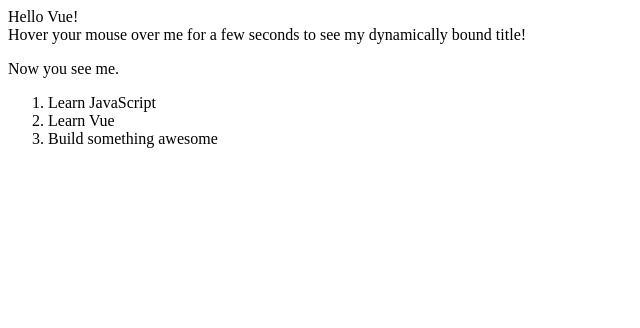
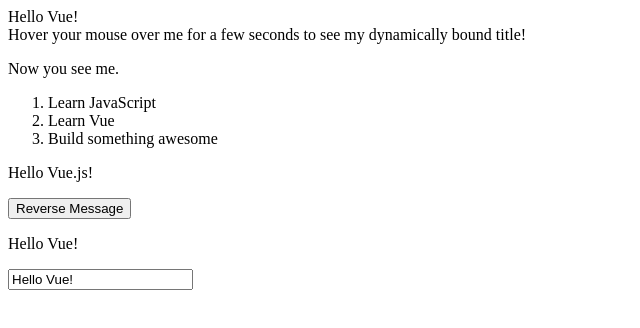
Before and after one commit to kWhittington/vue_js_tutorial, a plain HTML site: page index.html in a window 1280 px wide. Shown: the whole page, without its empty margins (0-640 px from the left). Drawn offline with nearby package versions, Linux system fonts and the light colour scheme.

Commit message:
Intro: Handling User Input
https://vuejs.org/v2/guide/#Handling-User-Input

```diff
--- a/index.html
+++ b/index.html
@@ -71,5 +71,45 @@
       }
     })
   </script>
+
+  <!-- 3. Handling User Input -->
+  <div id="app-5">
+    <p>
+      {{ message }}
+    </p>
+    <button v-on:click="reverseMessage">
+      Reverse Message
+    </button>
+  </div>
+
+  <script>
+    let app5 = new Vue({
+      el: '#app-5',
+      data: {
+        message: 'Hello Vue.js!'
+      },
+      methods: {
+        reverseMessage: function() {
+          this.message = this.message.split('').reverse().join('')
+        }
+      }
+    })
+  </script>
+
+  <div id="app-6">
+    <p>
+      {{ message }}
+    </p>
+    <input v-model="message">
+  </div>
+
+  <script>
+    let app6 = new Vue({
+      el: '#app-6',
+      data: {
+        message: 'Hello Vue!'
+      }
+    })
+  </script>
 </body>
 </html>
```
